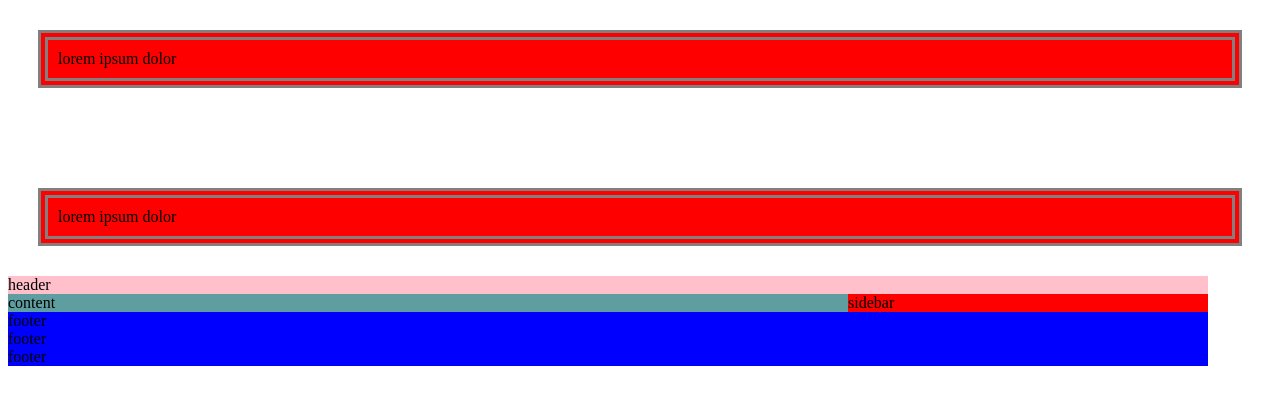
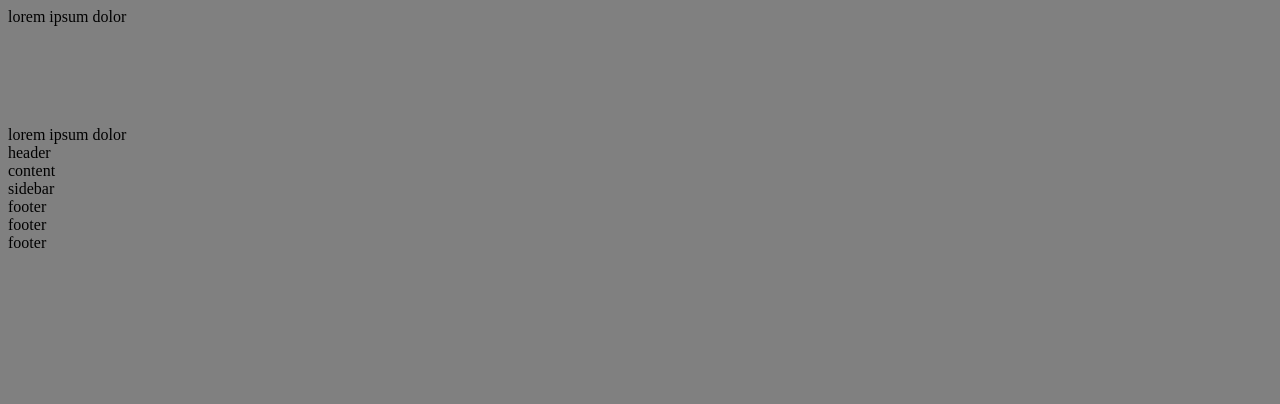
Before and after one commit to itmo-it-group-305/rodion.kovalev-makeup, a plain HTML site: page lesson/index.html in a window 1280 px wide. Drawn offline with Linux system fonts and the light colour scheme.

Commit message:
lesson 04 - верстка слоями, сетка (CSS,grid)

```diff
--- a/lesson/style.css
+++ b/lesson/style.css
@@ -1,31 +1,43 @@
+@import url(https://fonts.googleapis.com/css?family=Press+Start+2P);
 @import url(grid.css);
+@import "menu.css";
+.wrapper {
+    min-width: 200px;
+    max-width: 1400px;
+}
 
-.block{
-padding: 10px;
-    background: red;
-    border:  10px double gray;
-    margin: 30px;
+
+
+.test {
+    font-size: 2em;
+    font-style: italic;
 }
-.header{
-    background: pink;
+.test span {
+    font-size: 1em;
+    font-style: normal;
 }
-.content{
-    background: cadetblue;
-    width: 70%;
-    float: left;
+
+body {
+    background: grey;
+    height: 1000px;
+
 }
-.sidebar{
-    background: red;
-    width: 30%;
-    float: left;
+.form-control {
+width: 100%
 }
-.footer{
+
+.modal-window {
+    background: whitesmoke;
+    color: aqua;
+    padding: 3.125em;
+    position: absolute;
+    top: 10%;
+    left: 25%;
+    margin: auto
+}
+
+.overlay {
     background: blue;
-    clear: both;
+    position: fixed;
+     width: 50%;
 }
-.wrapper {
-    background: #000;
-    min-width: 200px;
-    max-width: 1200px;
-    overflow: hidden;
-}
```
